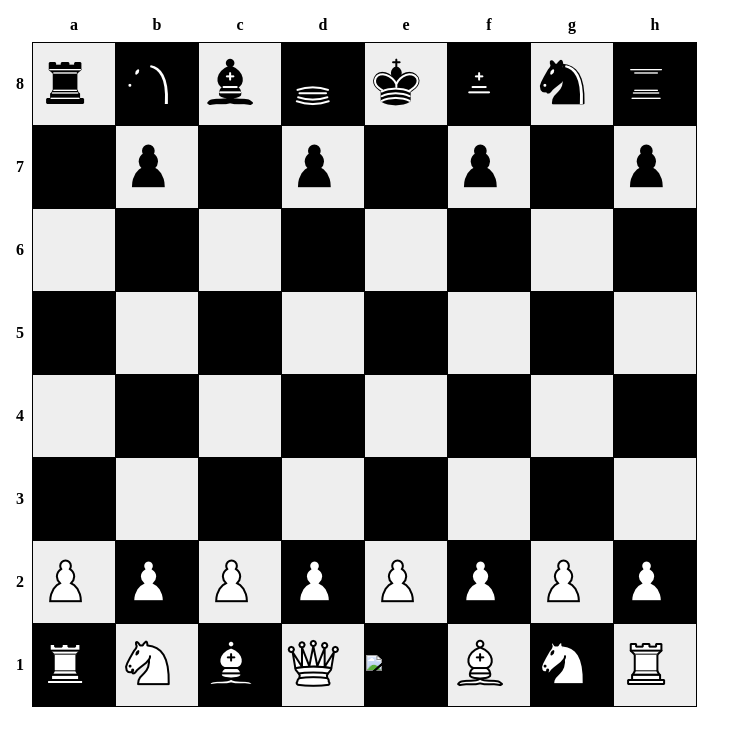
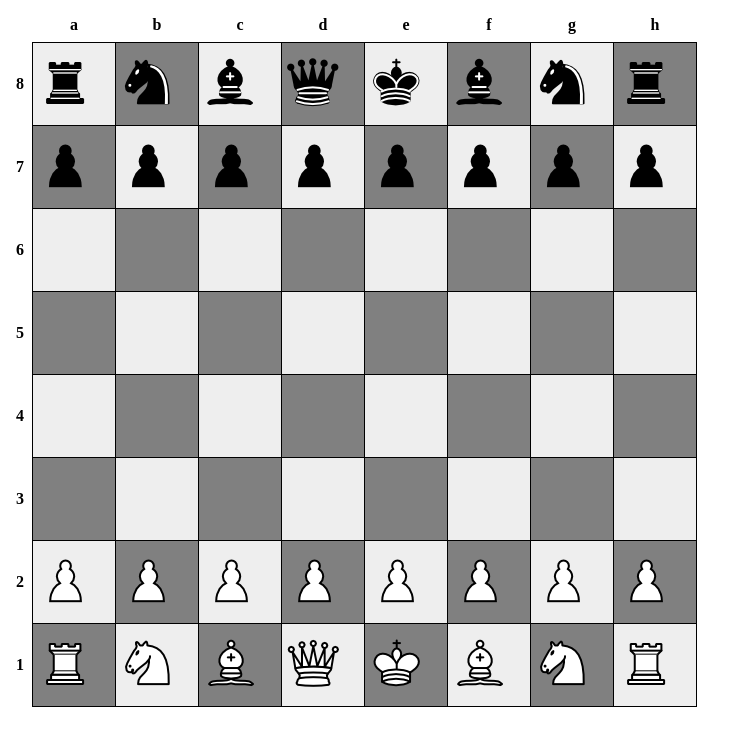
Before and after one commit to FatalistEuronet/Fatalist-Chess-Club, a plain HTML site: page index.html in a window 1280 px wide. Shown: the whole page, without its empty margins (0-744 px from the left). Drawn offline with Linux system fonts and the light colour scheme.

Commit message:
Update index.html
black color change

```diff
--- a/index.html
+++ b/index.html
@@ -8,7 +8,7 @@
             .chess-board th { padding: .5em; }
             .chess-board td { border: 1px solid; width: 5em; height: 5em; }
             .chess-board .light { background: #eee; }
-            .chess-board .dark { background: #000; }
+            .chess-board .dark { background: #808080; }
         </style>
     </head>
     <body>
@@ -108,7 +108,7 @@
                     <td class="light"><img src="White-Knight.png"></td>
                     <td class="dark"><img src="White_Bishop.png"></td>
                     <td class="light"><img src="White-Queen.png"></td>
-                    <td class="dark"><img src="White-king.png"></td>
+                    <td class="dark"><img src="White_king.png"></td>
                     <td class="light"><img src="White_Bishop.png"></td>
                     <td class="dark"><img src="White-Knight.png"></td>
                     <td class="light"><img src="White_Rook.png"></td>
```
